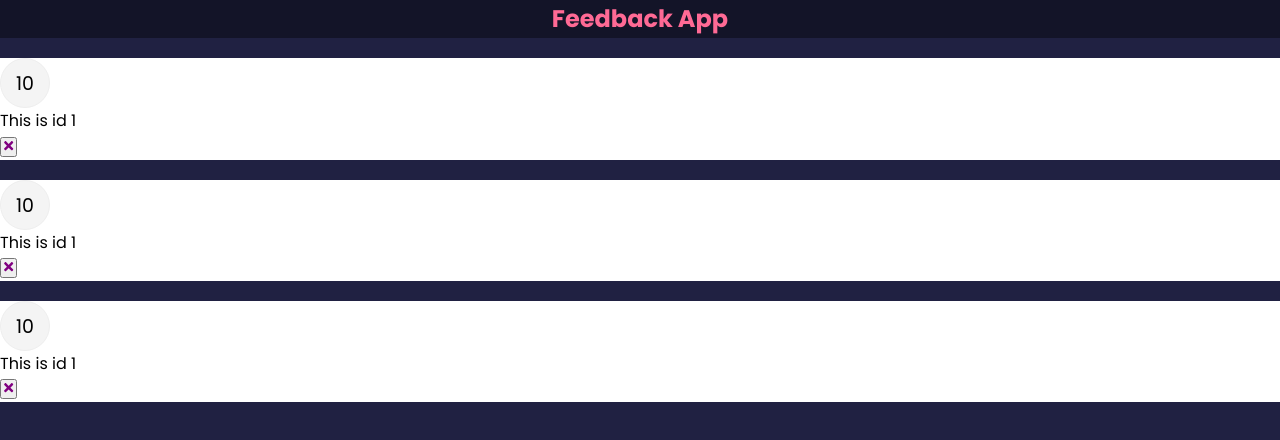
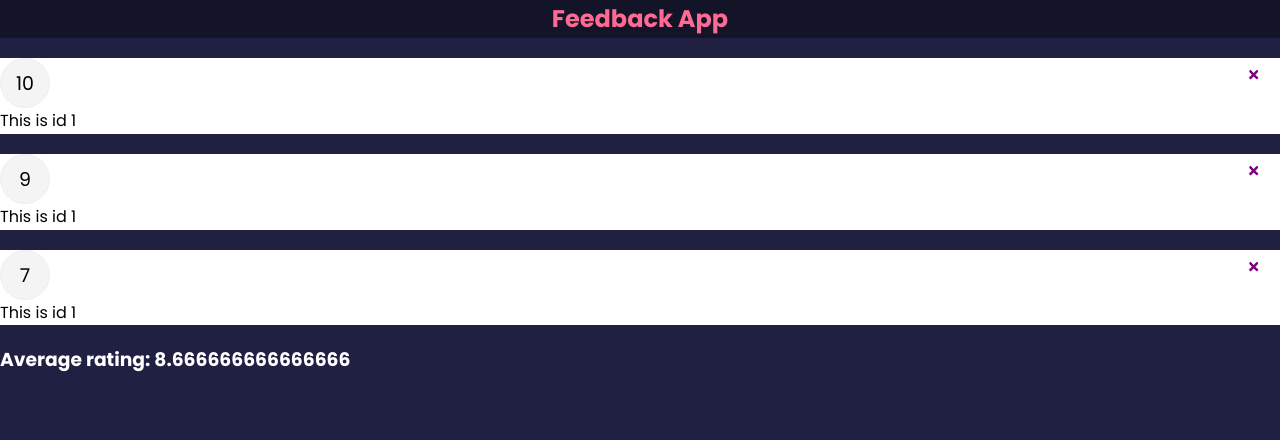
Before and after one commit to JiwanChaudhary/feedback, a React (Create React App) app: page / in a window 1280 px wide. Shown: the top 440 px of the page. Built offline with nearby package versions, Linux system fonts and the light colour scheme; a web font is replaced by a local one.

Commit message:
FeedbackStats Added

```diff
--- a/src/App.js
+++ b/src/App.js
@@ -3,6 +3,7 @@ import "./App.css";
 import Header from "./components/Header";
 import FeedbackList from "./components/FeedbackList";
 import FeedbackData from "./data/FeedbackData";
+import FeedbackStats from "./components/FeedbackStats";
 
 function App() {
   const [feedback, setFeedback] = useState(FeedbackData);
@@ -24,6 +25,7 @@ function App() {
     <>
       <Header />
       <FeedbackList feedback={feedback} handleDelete={deleteFeedback} />
+      <FeedbackStats feedback={feedback} />
     </>
   );
 }
--- a/src/components/FeedbackItem.jsx
+++ b/src/components/FeedbackItem.jsx
@@ -1,6 +1,6 @@
 import React from "react";
 import { FaTimes } from "react-icons/fa";
-import { Rating, Text } from "../styledComponents/Feedback.styled";
+import { Rating, Text, DeleteButton } from "../styledComponents/Feedback.styled";
 import CommonCard from "./common/Card";
 
 function FeedbackItem({ item, handleDelete }) {
@@ -8,9 +8,9 @@ function FeedbackItem({ item, handleDelete }) {
     <CommonCard>
       <Rating>{item.rating}</Rating>
       <Text>{item.text}</Text>
-      <button onClick={() => handleDelete(item.id)}>
+      <DeleteButton onClick={() => handleDelete(item.id)}>
         <FaTimes color="purple" />
-      </button>
+      </DeleteButton>
     </CommonCard>
   );
 }
--- /dev/null
+++ b/src/components/FeedbackStats.jsx
@@ -0,0 +1,20 @@
+import React from "react";
+import PropTypes from "prop-types";
+import { WrapperFeedbackStats, AverageRating } from "../styledComponents/FeedbackStats.styled";
+
+const FeedbackStats = ({ feedback }) => {
+  const average =
+    feedback.reduce((acc, cur) => acc + cur.rating, 0) / feedback.length;
+
+  return (
+    <WrapperFeedbackStats>
+      <AverageRating>Average rating: {average}</AverageRating>
+    </WrapperFeedbackStats>
+  );
+};
+
+FeedbackStats.propTypes = {
+  feedback: PropTypes.array.isRequired,
+};
+
+export default FeedbackStats;
--- a/src/data/FeedbackData.js
+++ b/src/data/FeedbackData.js
@@ -3,6 +3,7 @@ import { v4 as uuidv4 } from "uuid";
 const FeedbackData = [
   {
     // id: uuidv4(),
+    id: 1,
     text: "This is id 1",
     rating: 10,
   },
@@ -10,13 +11,13 @@ const FeedbackData = [
     // id: uuidv4(),
     id: 2,
     text: "This is id 1",
-    rating: 10,
+    rating: 9,
   },
   {
     // id: uuidv4(),
     id: 3,
     text: "This is id 1",
-    rating: 10,
+    rating: 7,
   },
 ];
 
--- a/src/styledComponents/Feedback.styled.js
+++ b/src/styledComponents/Feedback.styled.js
@@ -9,7 +9,7 @@ export const Card = styled.div`
   position: relative;
 `;
 export const Rating = styled.div`
-   position: relative;
+  position: relative;
   background: #f4f4f4;
   width: 50px;
   height: 50px;
@@ -22,3 +22,12 @@ export const Rating = styled.div`
 `;
 
 export const Text = styled.p``;
+
+export const DeleteButton = styled.button`
+  position: absolute;
+  top: 10px;
+  right: 20px;
+  cursor: pointer;
+  background: none;
+  border: none;
+`;
--- /dev/null
+++ b/src/styledComponents/FeedbackStats.styled.js
@@ -0,0 +1,10 @@
+import styled from "styled-components";
+
+export const WrapperFeedbackStats = styled.div`
+  color: #fff;
+  display: flex;
+  justify-content: space-between;
+  align-items: center;
+`;
+
+export const AverageRating = styled.h3``;
```
